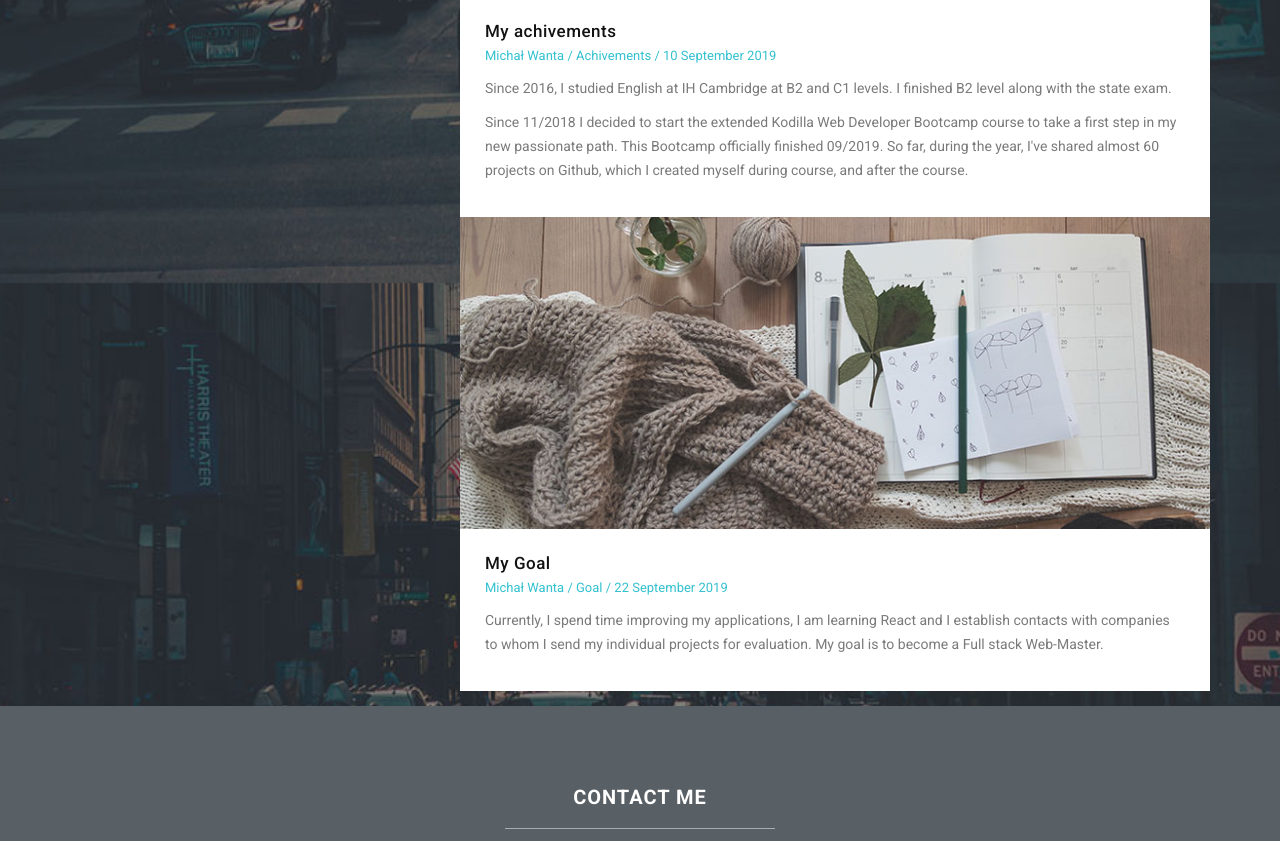
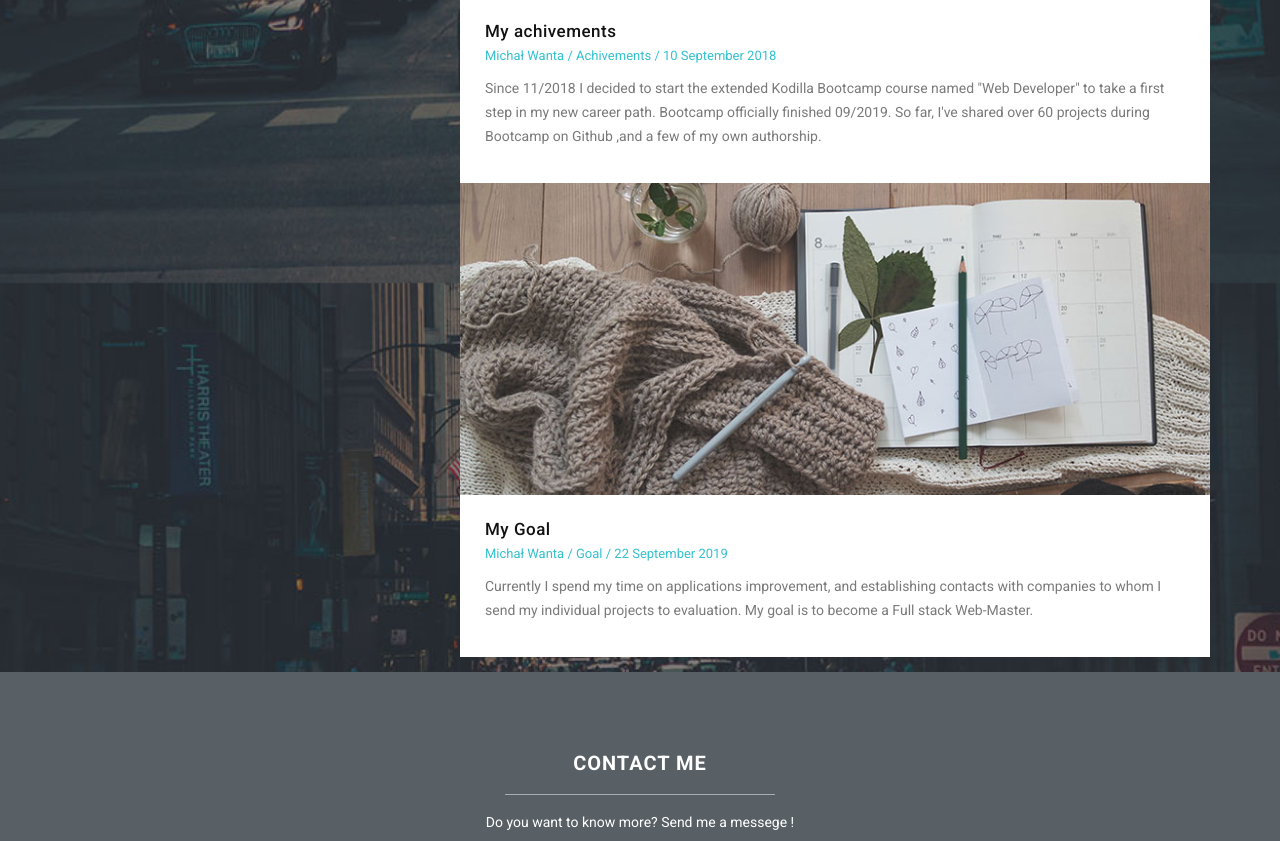
Before and after one commit to MichalAW/00.Portfolio, a website built with Parcel: page index.html in a window 1280 px wide. Shown: the part 3413-4254 px from the top of the page. Built offline with nearby package versions, Linux system fonts and the light colour scheme.

Commit message:
fix english

```diff
--- a/index.html
+++ b/index.html
@@ -412,24 +412,21 @@
                                 <img src="img/blog_item_02.jpg" alt="image two">
                                 <div class="text-content">
                                     <h4>First Contact with programing</h4>
-                                    <span><a href="#">Michał Wanta</a> / <a href="#">Programing</a> / <a href="#">20 May 2019</a></span>
+                                    <span><a href="#">Michał Wanta</a> / <a href="#">Programing</a> / <a href="#">20 May 2018</a></span>
                                     <p>Since 2016, I devoted time to study English at IH Cambridge at B2 and C1 levels. I finished B2 with the state exam, C1 I
-                                    had to stop because of the multitude of duties at work, however I'm going to go back and finish C1 because I want to
-                                    finish what I started.</p>
+                                        had to stop because of the multitude of duties at work, however I'm going to go back and finish C1 because I want to
+                                        finish what I started.
+                                    </p>
                                 </div>
                             </div>
                             <div id="tab3">
                                 <img src="img/blog_item_03.jpg" alt="image three">
                                 <div class="text-content">
                                     <h4>My achivements</h4>
-                                    <span><a href="#">Michał Wanta</a> / <a href="#">Achivements</a> / <a href="#">10 September 2019</a></span>
-                                    <p>Since 2016, I studied English at IH Cambridge at B2 and C1 levels. I finished B2 level along with the state
-                                        exam.
-                                    </p>
-                                    <p>Since 11/2018 I decided to start the extended Kodilla Web Developer Bootcamp course to take a
-                                        first step in my new passionate path. This Bootcamp officially finished 09/2019.
-                                        So far, during the year, I've shared almost 60 projects on Github,
-                                        which I created myself during course, and after the course.
+                                    <span><a href="#">Michał Wanta</a> / <a href="#">Achivements</a> / <a href="#">10 September 2018</a></span>
+                                    <p>Since 11/2018 I decided to start the extended Kodilla Bootcamp course named "Web Developer" to take a first step in my
+                                        new career path. Bootcamp officially finished 09/2019. So far, I've shared over 60 projects during Bootcamp on Github
+                                        ,and a few of my own authorship.
                                     </p>
                                 </div>
                             </div>
@@ -438,9 +435,8 @@
                                 <div class="text-content">
                                     <h4>My Goal</h4>
                                     <span><a href="#">Michał Wanta</a> / <a href="#">Goal</a> / <a href="#">22 September 2019</a></span>
-                                    <p>Currently, I spend time improving my applications,
-                                        I am learning React and I establish contacts with companies to whom I
-                                        send my individual projects for evaluation.
+                                    <p>Currently I spend my time on applications improvement, and establishing contacts with companies to whom I send my
+                                        individual projects to evaluation.
                                         My goal is to become a Full stack Web-Master.
                                     </p>
                                 </div>
```
